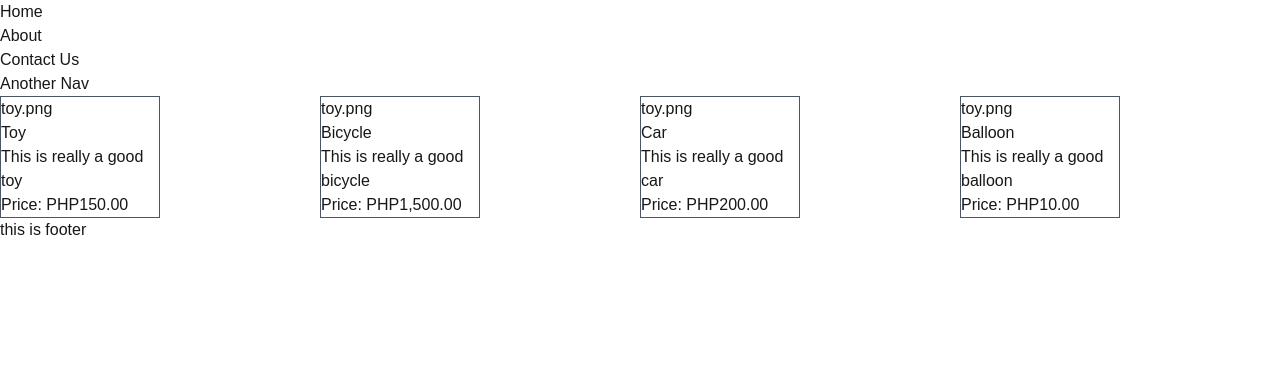
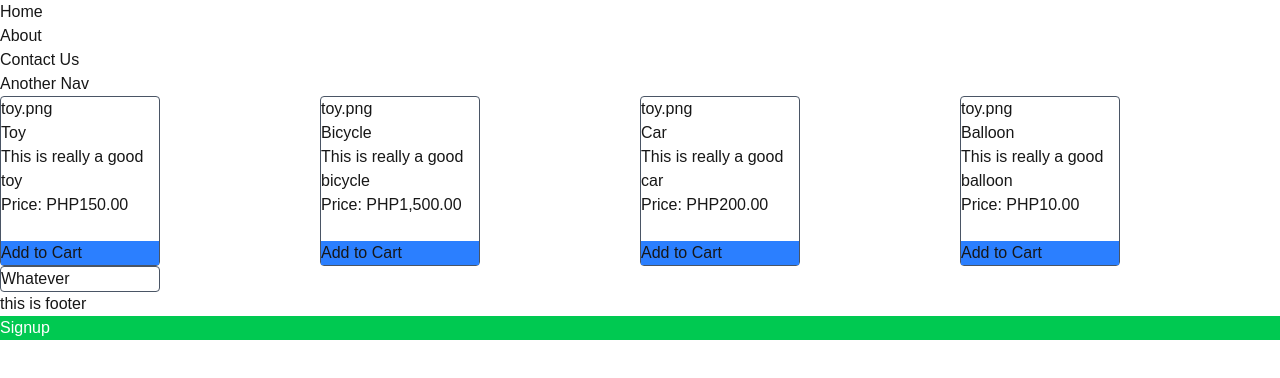
Before and after one commit to crazymeeks/next-js-codexa, a Next.js app: page / in a window 1280 px wide. Shown: the top 378 px of the page. Built offline with nearby package versions, Linux system fonts and the light colour scheme.

Commit message:
add register page and add validation

```diff
--- a/src/app/page.js
+++ b/src/app/page.js
@@ -1,7 +1,12 @@
+'use client';
+
+import { useState } from "react";
+
 import Footer from "@/component/footer/Footer";
 import Header from "@/component/header/Header";
 
 import Product from "@/component/product/Product";
+import Card from "@/component/ui/card/Card";
 
 export default function Home() {
 
@@ -38,6 +43,8 @@ export default function Home() {
   ];
 
 
+  console.log("dummyProducts: ", dummyProducts);
+
   return (
     <>
       <Header/>
@@ -47,6 +54,9 @@ export default function Home() {
                 <Product key={product.id} product={product}/>
               ))}
           </section>
+          <Card>
+            <h1>Whatever</h1>
+          </Card>
       </main>
       <Footer/>
     </>
--- /dev/null
+++ b/src/app/register/page.js
@@ -0,0 +1,48 @@
+'use client';
+
+import { useState } from "react";
+
+const Registration = () => {
+
+  const [firstname, setFirstName] = useState('');
+  const [lastname, setLastName] = useState('');
+
+  const isFormValid = firstname !== '' && lastname !== '';
+
+  console.log("Render again.");
+
+  const handleFirstNameChange = (e) => {
+    setFirstName(e.target.value);
+  };
+
+  const handleLastNameChange = (e) => {
+    setLastName(e.target.value);
+  };
+
+
+
+  return (
+    <>
+    <form>
+      <div className="p-4">
+          <div className="grid grid-cols-3">
+              <div>
+                <input type="text" onChange={handleFirstNameChange} placeholder="Enter firstname"/>
+                {isFormValid === false && <p className="text-red-400">This field is required</p>}
+              </div>
+              <input type="text" onChange={handleLastNameChange} placeholder="Enter lastname"/>
+              <input type="text" placeholder="Enter MI"/>
+          </div>
+          <button
+            className={`p-2 mt-2 ${isFormValid ? 'bg-black text-white' : 'bg-gray-600 text-gray-500 cursor-not-allowed'}`}>
+              Register
+            </button>
+      </div>
+
+    </form>
+
+    </>
+  );
+};
+
+export default Registration;
--- a/src/component/footer/Footer.js
+++ b/src/component/footer/Footer.js
@@ -1,10 +1,11 @@
 
-// arrow function
+import Button from "../ui/button/Button";
 const Footer = () => {
 
   return (
     <footer>
           this is footer
+          <Button title="Signup" className="bg-green-500 text-white"/>
       </footer>
   );
 };
--- a/src/component/product/Product.js
+++ b/src/component/product/Product.js
@@ -1,14 +1,37 @@
+'use client';
+
+import { useState } from "react";
 import Price from "./Price";
 import ProductName from "./ProductName";
+import Card from "../ui/card/Card";
+import Button from "../ui/button/Button";
+
+
+// state manage
+// state is react hook
+
 const Product = ({ product }) => {
 
+  const [quantity, setQuantity] = useState(0);
+
+  const [email, setEmail] = useState(null);
+
+  console.log("quantity: ", quantity);
+
+  const buttonTitle = "Add to Cart";
+
   return (
-    <div className="card border border-gray-600 w-40">
+      <Card>
         <div className="image">{product.image}</div>
         <ProductName productName={product.name}/>
         <p>{product.description}</p>
         <Price product={product}/>
-    </div>
+
+        <input type="text" onKeyDown={(event) => setQuantity(event.target.value)}/>
+
+        <Button title={buttonTitle} className="bg-blue-500"/>
+
+      </Card>
     );
 };
 
--- /dev/null
+++ b/src/component/ui/button/Button.js
@@ -0,0 +1,13 @@
+
+
+
+
+const Button = ({ title,  ...props }) => {
+  return (
+    <div {...props}>
+      <input type="button" value={title}/>
+    </div>
+  );
+};
+
+export default Button;
--- /dev/null
+++ b/src/component/ui/card/Card.js
@@ -0,0 +1,11 @@
+const Card = ({children}) => {
+
+  return (
+    <div className="card border rounded border-gray-600 w-40">
+    {children}
+    </div>
+  );
+
+};
+
+export default Card;
```
Lines whose indentation alone changed are shown as unchanged.
